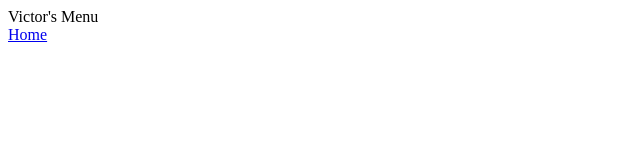
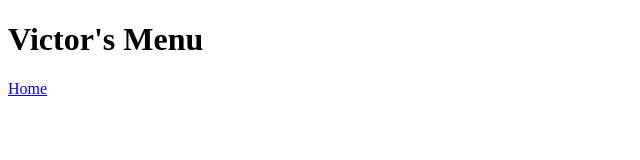
Before and after one commit to Hawaiisunsets/W2D-Assignment, a plain HTML site: page menu/menu.html in a window 1280 px wide. Shown: the whole page, without its empty margins (0-640 px from the left). Drawn offline with Linux system fonts and the light colour scheme.

Commit message:
Added H1

```diff
--- a/menu/menu.html
+++ b/menu/menu.html
@@ -7,9 +7,14 @@
     <title>Menu</title>
 </head>
 <body>
-    <header>Victor's Menu</header>
+    <header>
+        <h1>Victor's Menu</h1>
+    </header>
 
-    <a href="/w2dassignment/restuarant.html">Home</a>
+    <nav>
+        <a href="/w2dassignment/restuarant.html">Home</a>
+    </nav>
+
 
 </body>
 </html>
```
